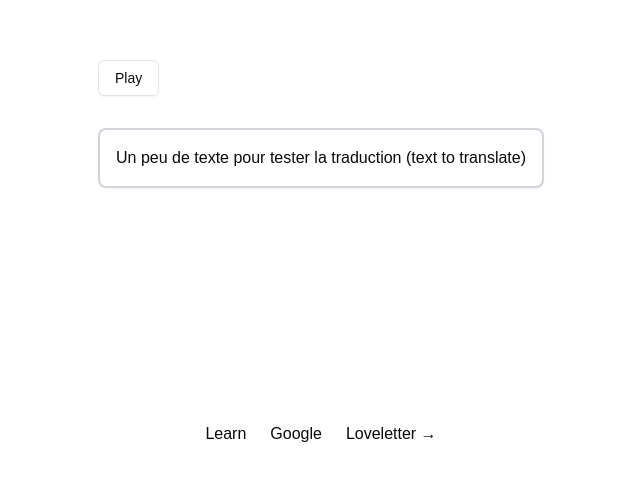
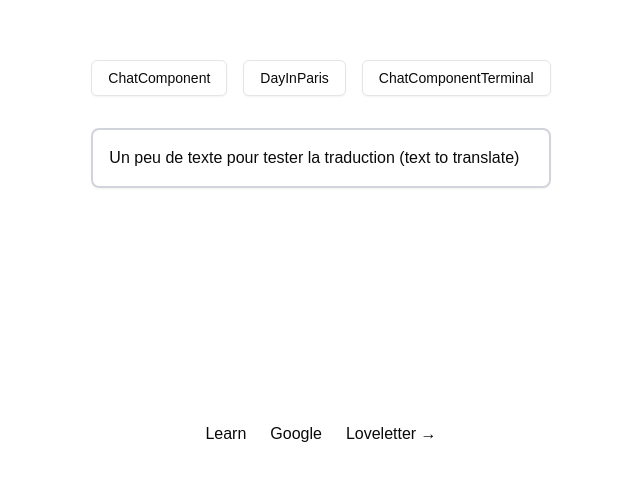
Before and after one commit to lmangall/text_based_language_game, a Next.js app: page / in a window 1280 px wide. Shown: the part 276-756 px from the top of the page, without its empty margins (319-959 px from the left). Built offline with nearby package versions, Linux system fonts and the light colour scheme.

Commit message:
feat: page tsx with 1 button per game

```diff
--- a/app/page.tsx
+++ b/app/page.tsx
@@ -2,10 +2,14 @@
 import { useState } from "react";
 import { Button } from "@/components/ui/button";
 import ChatComponent from "@/components/ChatComponent";
+import DayInParis from "@/components/DayInParis";
+import ChatComponentTerminal from "@/components/ChatComponentTerminal";
 import useDeeplTranslate from "@/components/UseDeeplTranslate";
 
 export default function Home() {
-  const [showChat, setShowChat] = useState(false);
+  const [currentComponent, setCurrentComponent] = useState<
+    "chat" | "paris" | "terminal" | null
+  >(null);
   const { translateText, translations, translationError } = useDeeplTranslate();
 
   const handleTextSelection = async () => {
@@ -27,13 +31,32 @@ export default function Home() {
     <div>
       <div className="grid grid-rows-[20px_1fr_20px] items-center justify-items-center min-h-screen p-8 pb-20 gap-16 sm:p-20 font-[family-name:var(--font-geist-sans)]">
         <main className="flex flex-col gap-8 row-start-2 items-center sm:items-start">
-          {showChat ? (
-            <ChatComponent />
-          ) : (
-            <Button variant="outline" onClick={() => setShowChat(true)}>
-              Play
+          <div className="flex gap-4">
+            <Button
+              variant="outline"
+              onClick={() => setCurrentComponent("chat")}
+            >
+              ChatComponent
             </Button>
-          )}
+            <Button
+              variant="outline"
+              onClick={() => setCurrentComponent("paris")}
+            >
+              DayInParis
+            </Button>
+            <Button
+              variant="outline"
+              onClick={() => setCurrentComponent("terminal")}
+            >
+              ChatComponentTerminal
+            </Button>
+          </div>
+
+          {/* Render Components Based on State */}
+          {currentComponent === "chat" && <ChatComponent />}
+          {currentComponent === "paris" && <DayInParis />}
+          {currentComponent === "terminal" && <ChatComponentTerminal />}
+
           <div
             className="bg-white w-full h-full max-h-80 bg-opacity-40 p-4 text-base font-normal border-2 border-gray-300 rounded-lg shadow-sm resize-none overflow-auto"
             aria-readonly="true"
@@ -61,6 +84,7 @@ export default function Home() {
             <p className="text-red-500">{translationError}</p>
           )}
         </main>
+
         <footer className="row-start-3 flex gap-6 flex-wrap items-center justify-center">
           <a className="flex items-center gap-2 hover:underline hover:underline-offset-4">
             Learn
```
